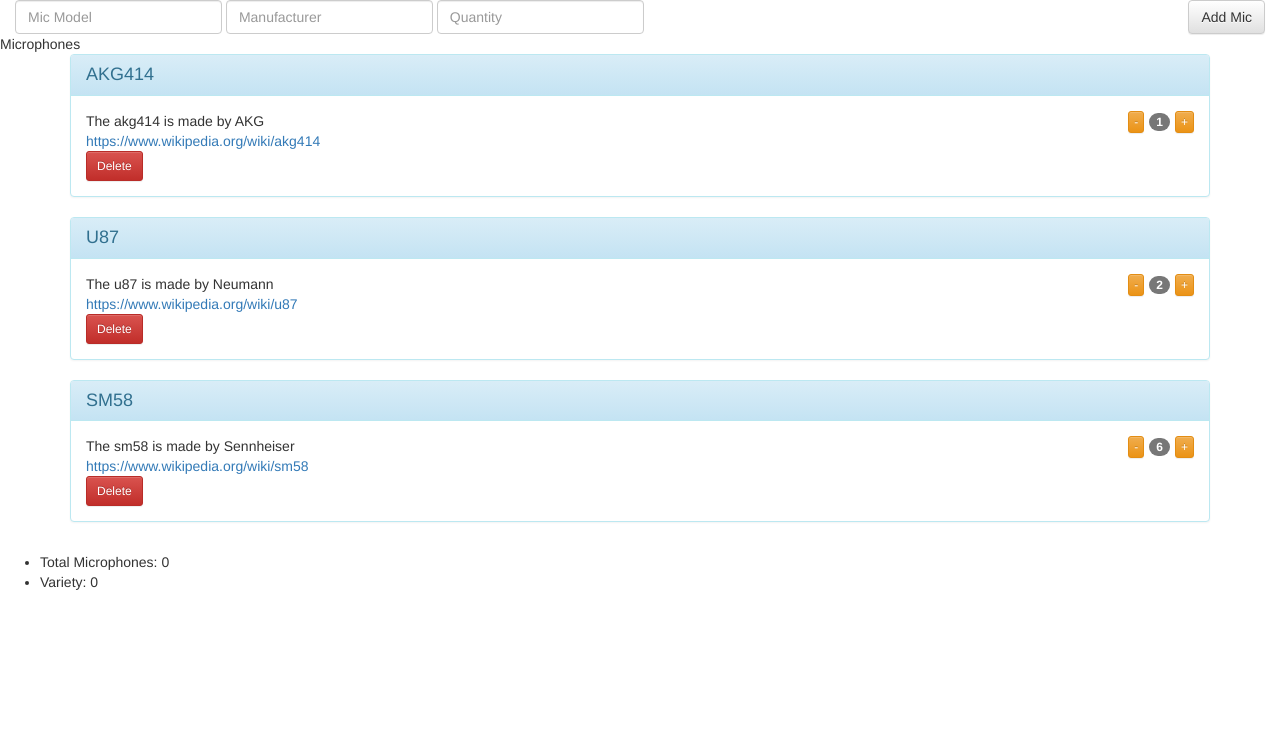
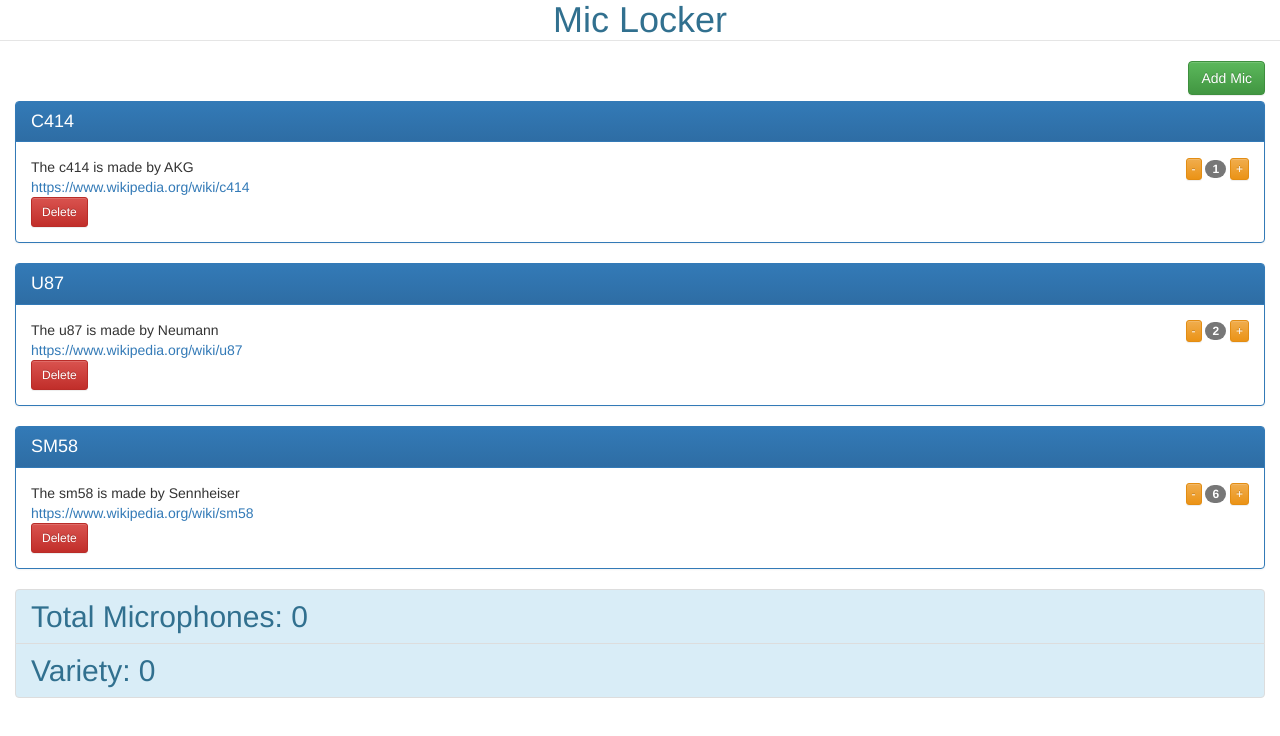
Before and after one commit to CoryKleiser/mic-locker, a plain HTML site: page index.html in a window 1280 px wide. Drawn offline with nearby package versions, Linux system fonts and the light colour scheme.

Commit message:
implement show/hide logic for Add Item form

```diff
--- a/index.html
+++ b/index.html
@@ -13,9 +13,12 @@
 </head>
 <body>
     <div id="card">
+        <header>
+            <legend><h1 class="text-center text-info">{{ header }}</h1></legend>
+        </header>
         <div class="container-fluid">
-            <form class="form-inline" v-on:submit.prevent="addItem">
-                <!--TODO: add input labels-->
+            <form v-on:submit.prevent="addItem" v-if="addItemBool">
+                <h2 class="text-center">Add Mic</h2>
                 <div class="form-group">
                     <label for="addItem" class="sr-only">Microphone Model</label>
                     <input id="addItem" placeholder="Mic Model" required
@@ -33,20 +36,27 @@
                     <input id="itemQuantity" type="number" min="1" placeholder="Quantity" required
                            class="form-control"/>
                 </div>
+                <input id="cancelAddMicrophone" type="button" value="Cancel"
+                       v-on:click="addItemBool=false"
+                       class="btn btn-danger col-xs-offset-7 col-xs-2"/>
                 <input id="addMicrophone" type="submit" value="Add Mic"
-                    class="btn btn-default pull-right"/>
+                       class="btn btn-success col-xs-offset-1 col-xs-2"/>
             </form>
+            <input type="button" id="addItemBool" value="Add Mic"
+               v-if="!addItemBool" v-on:click="addItemBool = true"
+               class="btn btn-success pull-right" />
+            <br>
+            <br>
         </div>
 
         <template v-if="items.length > 0">
-                <header>{{ header }}</header>
-            <ul class="list-unstyled">
-                <div class="container">
+            <div class="container-fluid">
+                <ul class="list-unstyled">
                     <li v-for="(item , index) in items"
-                        class="panel panel-info">
+                        class="panel panel-primary">
                         <h4 class="panel-heading">{{ item.text | uppercase }}</h4>
                         <div class="panel-body">
-                            <h4 class="pull-right">
+                            <span class="pull-right">
                                 <input type="button" value="-" v-on:click="subtractMic(index)"
                                     v-show="item.quantity > 0"
                                     class="btn btn-warning btn-xs"/>
@@ -54,23 +64,32 @@
 
                                 <input type="button" value="+" v-on:click="addMic(index)"
                                     class="btn btn-warning btn-xs"/>
-                            </h4>
+                            </span>
                             <span>The {{item.text | undercase}} is made by {{item.manufacturer | capitalize}}</span>
                             <br>
                             <a href="">{{ item.text | undercase | url}}</a><br>
                             <button v-on:click="deleteItem(index)" class="btn btn-danger btn-sm">Delete</button>
                         </div>
-                    </div>
-                </li>
-            </ul>
-            <ul>
-                <li>Total Microphones: {{ totalMics }}</li>
-                <li>Variety: {{ totalModels }}</li>
+                    </li>
+                </ul>
+            </div>
+            <ul class="list-unstyled">
+                <div class="container-fluid">
+                    <li class="list-group-item list-group-item-info">
+                        <h2>Total Microphones: {{ totalMics }}</h2>
+                    </li>
+                    <li class="list-group-item list-group-item-info">
+                        <h2>Variety: {{ totalModels }}</h2>
+                    </li>
+                </div>
             </ul>
         </template>
 
         <p v-else>No mics in the locker!</p>
     </div>
+    <script>
+
+    </script>
     <script
             src="https://code.jquery.com/jquery-3.1.1.min.js"
             integrity="sha256-hVVnYaiADRTO2PzUGmuLJr8BLUSjGIZsDYGmIJLv2b8="
--- a/js/index.js
+++ b/js/index.js
@@ -3,12 +3,13 @@
 var card = new Vue({
     el: "#card",
     data: {
-        header: "Microphones",
+        header: "Mic Locker",
+        addItemBool: false,
         totalMics: 0,
         totalModels: 0,
         items: [
             {
-                text: "akg414",
+                text: "c414",
                 manufacturer: "AKG",
                 quantity: 1
             },
@@ -39,6 +40,7 @@
                 itemInput.value = "";
                 manufacturerInput.value = "";
                 itemQuantity.value = "";
+                this.addItemBool = false;
             }
         },
         deleteItem: function(index){
```
